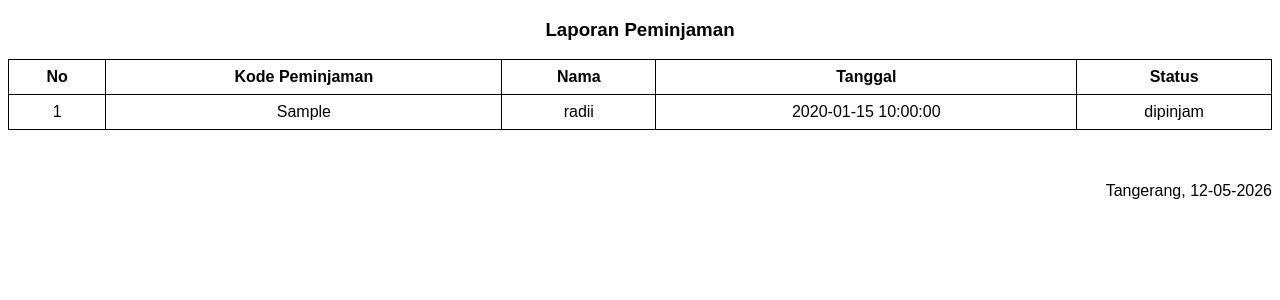
After one commit to silvyaza22-hub/silvy_k, a CodeIgniter app: page /database/index.php/peminjaman/cetak_peminjaman in a window 1280 px wide. The commit adds this page. Shown: the top 300 px of the page. Run offline with CodeIgniter, Linux system fonts and the light colour scheme; the visitor is signed in with stand-in values (Sample User, id 1); data comes from the database, SQL or seed files in the repository; tables that the repository leaves empty or names only in its code hold one stand-in row (values such as "Sample post").

Commit message:
pertemuan 11

```diff
--- a/application/controllers/peminjaman.php
+++ b/application/controllers/peminjaman.php
@@ -45,9 +45,10 @@ class peminjaman extends CI_Controller{
             'status'=>'dipinjam',
             'user_id'=>$this->session->userdata('id_user')
         ];
-        $buku_id = $this->input->post('buku_id');
+        $kode_buku = $this->input->post('kode_buku');
 
-        $this->Peminjaman_model->insert($data, $buku_id);
+        $this->Peminjaman_model->insert($data, $kode_buku);
+        redirect('peminjaman');
     }
 
     public function kembali($id)
@@ -55,4 +56,22 @@ class peminjaman extends CI_Controller{
         $this->Peminjaman_model->pengembalian($id);
         redirect('peminjaman');
     }
+
+    public function cetak_peminjaman()
+{
+    $bulan = $this->input->get('bulan');
+
+    $this->db->select('peminjaman.*, anggota.nama');
+    $this->db->from('peminjaman');
+    $this->db->join('anggota', 'anggota.nomor_anggota = peminjaman.anggota_id');
+
+    if($bulan){
+        $this->db->where('DATE_FORMAT(tanggal_pinjam,"%Y-%m")=', $bulan);
+    }
+
+    $data['data'] = $this->db->get()->result();
+    $data['bulan'] = $bulan;
+
+    $this->load->view('laporan/cetak_pinjam', $data);
 }
+}
--- a/application/models/buku_model.php
+++ b/application/models/buku_model.php
@@ -9,7 +9,7 @@ class Buku_model extends CI_Model {
     {
         $this->db->select('buku.*, kategori.nama_kategori');
         $this->db->from('buku');
-        $this->db->join('kategori', 'kategori.id = buku.id_kategori');
+        $this->db->join('kategori', 'kategori.id = buku.kategori_id');
         return $this->db->get()->result();
     }
 
--- a/application/models/peminjaman_model.php
+++ b/application/models/peminjaman_model.php
@@ -1,28 +1,33 @@
 <?php
 defined('BASEPATH') OR exit('No direct script access allowed');
 
-class Peminjaman_model extends CI_model{
+class Peminjaman_model extends CI_Model{
 
     public function get_all()
     {
-        $this->db->select('peminjaman.*, anggota.Nama');
+        $this->db->select('peminjaman.*, anggota.nama');
         $this->db->from('peminjaman');
         $this->db->join('anggota', 'anggota.nomor_anggota = peminjaman.anggota_id');
+
         return $this->db->get()->result();
     }
 
     public function insert($data, $buku_id)
     {
+        // simpan peminjaman
         $this->db->insert('peminjaman', $data);
         $peminjaman_id = $this->db->insert_id();
 
-        $this->db->insert('detail_peminjaman',[
-            'peminjaman_id'=>peminjaman_id,
-            'buku_id'=>$buku_id,
-            'qty'=>1
+        // simpan detail peminjaman
+        $this->db->insert('detail_peminjaman', [
+            'peminjaman_id' => $peminjaman_id,
+            'buku_id' => $buku_id,
+            'qty' => 1
         ]);
+
+        // kurangi stok buku
         $this->db->set('stok', 'stok - 1', FALSE);
-        $this->db->where('id, $buku_id');
+        $this->db->where('kode_buku', $buku_id);
         $this->db->update('buku');
     }
 
@@ -30,41 +35,45 @@ class Peminjaman_model extends CI_model{
     {
         $this->db->select('detail_peminjaman.*, buku.judul');
         $this->db->from('detail_peminjaman');
-        $this->join('buku', 'buku.id = detail_peminjaman.buku_id');
-        $this->dbwhere('peminjaman_id', $id);
+        $this->db->join('buku', 'buku.id = detail_peminjaman.buku_id');
+        $this->db->where('peminjaman_id', $id);
+
         return $this->db->get()->row();
     }
+
     public function pengembalian($id)
     {
         $detail = $this->get_detail($id);
 
-        $pinjam = $this->db->get_where('peminjaman', ['id'=> $id])->row();
+        $pinjam = $this->db->get_where('peminjaman', [
+            'id' => $id
+        ])->row();
 
-        $today=date('Y-m-d');
-        $jatuh= $dipinjam->$tanggal_jatuh_tempo;
+        $today = date('Y-m-d');
+        $jatuh = $pinjam->tanggal_jatuh_tempo;
 
-        //Hitung denda
-
-        $selisih = strtotime($today)- strtotime($jatuh);
-        $terlambat = $selisih >0 ? floor($selisih / 86400) : 0;
+        // hitung denda
+        $selisih = strtotime($today) - strtotime($jatuh);
+        $terlambat = $selisih > 0 ? floor($selisih / 86400) : 0;
         $denda = $terlambat * 1000;
 
-        //simpan pengembalian
+        // simpan pengembalian
+        $this->db->insert('pengembalian', [
+            'peminjaman_id' => $id,
+            'tanggal_kembali' => $today,
+            'terlambat' => $terlambat,
+            'denda' => $denda
+        ]);
 
-        $this->db->insert('pengembalian', [
-            'peminjaman_id'=> $id,
-            'tanggal_kembali'=>$today,
-            'terlambat'=> $terlambat,
-            'denda'=> $denda
+        // update status peminjaman
+        $this->db->where('id', $id);
+        $this->db->update('peminjaman', [
+            'status' => 'kembali'
         ]);
-        //update status
-        $this->db->where('id', $id);
-        $this->db->update('peminjaman', ['status'=> 'kembali']);
 
-        //update stok
+        // tambah stok buku
         $this->db->set('stok', 'stok + 1', FALSE);
-        $this->db->where('id', $detail->buku_id);
+        $this->db->where('kode_buku', $detail->buku_id);
         $this->db->update('buku');
-
     }
 }
--- /dev/null
+++ b/application/views/laporan/cetak_pinjam.php
@@ -0,0 +1,76 @@
+<!DOCTYPE html>
+<html>
+<head>
+    <title>Cetak Laporan</title>
+
+    <style>
+        body{
+            font-family: Arial;
+        }
+
+        h3{
+            text-align: center;
+        }
+
+        table{
+            width: 100%;
+            border-collapse: collapse;
+        }
+
+        table, th, td{
+            border: 1px solid black;
+        }
+
+        th, td{
+            padding: 8px;
+            text-align: center;
+        }
+
+        @media print{
+            button{
+                display: none;
+            }
+        }
+    </style>
+</head>
+
+<body>
+
+<h3>Laporan Peminjaman</h3>
+
+<table class="table table-bordered mt-3">
+
+    <tr>
+        <th>No</th>
+        <th>Kode Peminjaman</th>
+        <th>Nama</th>
+        <th>Tanggal</th>
+        <th>Status</th>
+    </tr>
+
+    <?php $no = 1; foreach($data as $d): ?>
+
+    <tr>
+        <td><?= $no++; ?></td>
+        <td><?= $d->kode_peminjaman; ?></td>
+        <td><?= $d->nama; ?></td>
+        <td><?= $d->tanggal_pinjam; ?></td>
+        <td><?= $d->status; ?></td>
+    </tr>
+
+    <?php endforeach; ?>
+
+</table>
+
+<br><br>
+
+<p style="text-align:right;">
+    Tangerang, <?= date('d-m-Y'); ?>
+</p>
+
+<script>
+    window.print();
+</script>
+
+</body>
+</html>
```
Also changed, not shown: application/controllers/buku.php (+38 -15 lines), application/controllers/laporan.php (added, +35 -0 lines), application/views/buku/index.php (+32 -35 lines), application/views/laporan/peminjaman.php (added, +32 -0 lines), application/views/peminjaman/index.php (+5 -7 lines), application/views/templates/sidebar.php (+7 -0 lines).
